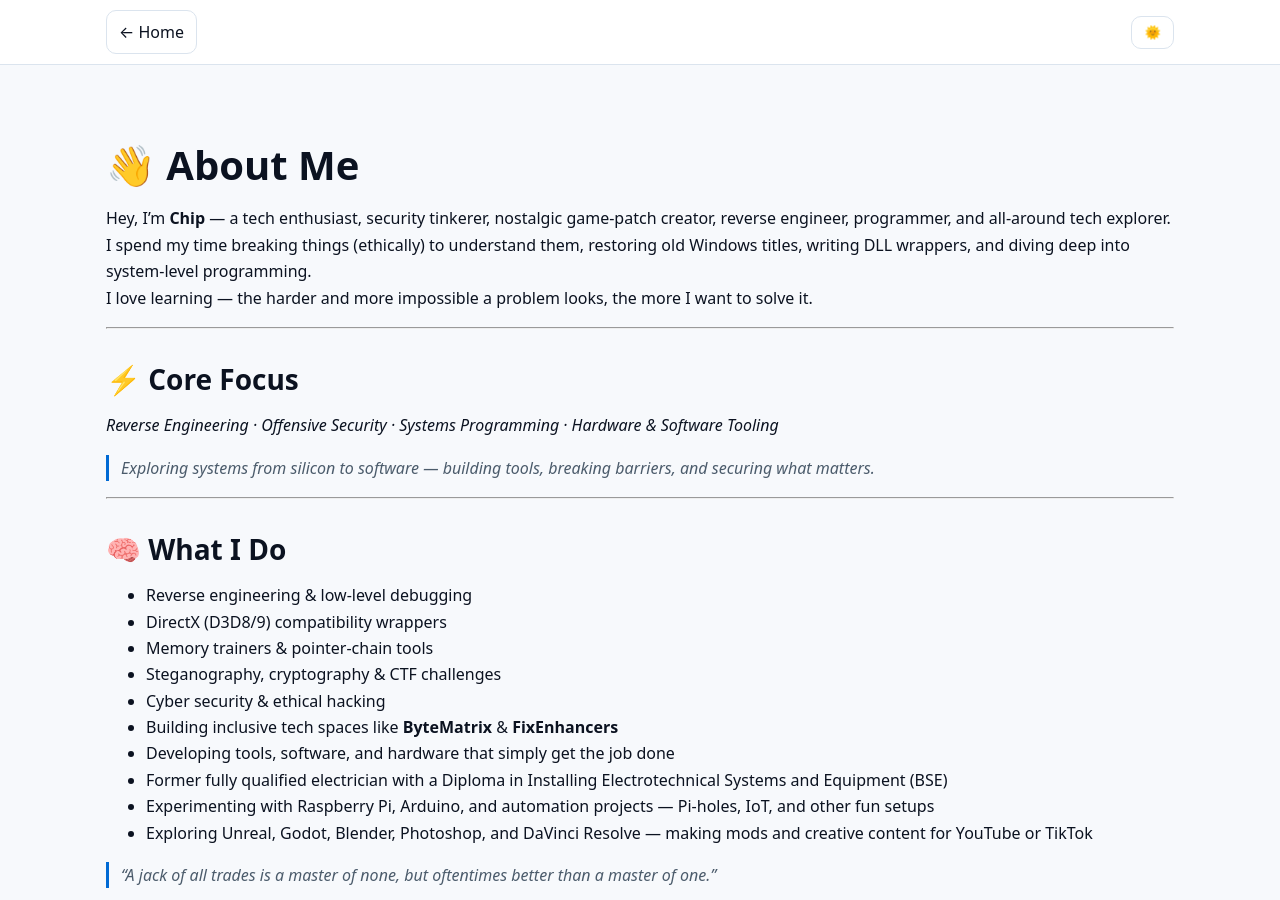
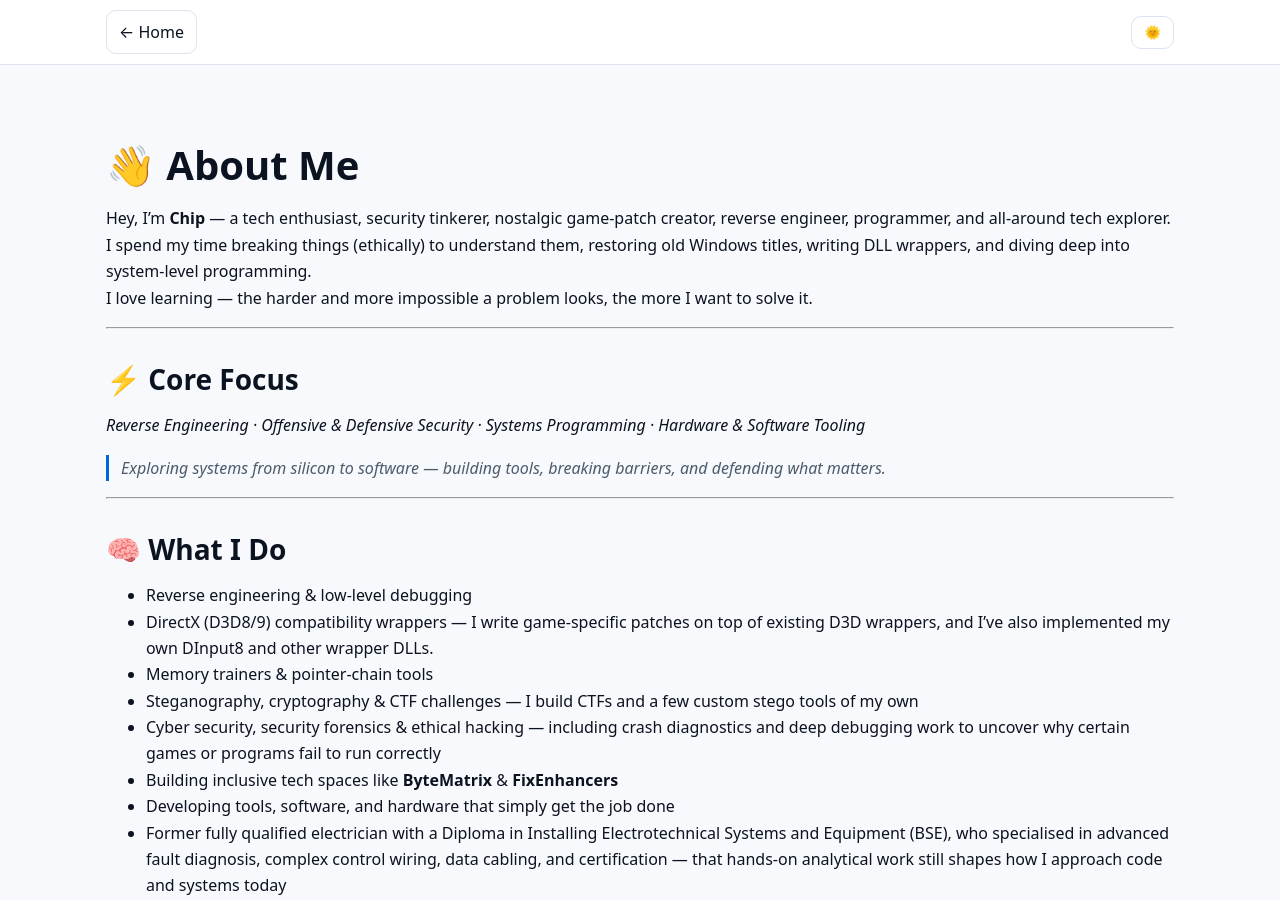
Before and after one commit to Chip-Biscuit/Chip-Biscuit.github.io, a Jekyll site: the page built from about/index.md, in a window 1280 px wide and 900 px high. Built offline with Jekyll 4.4.1, drawn with Linux system fonts in a browser that asks for light colours; some of the changed text lies outside the part shown.

Commit message:
Update index.md

```diff
--- a/about/index.md
+++ b/about/index.md
@@ -1,7 +1,7 @@
 ---
 title: "About Chip Biscuit"
 layout: default
-summary: "Reverse Engineering · Offensive Security · Systems Programming · Hardware & Software Tooling"
+summary: "Reverse Engineering · Offensive & Defensive Security · Systems Programming · Hardware & Software Tooling"
 ---
 
 # 👋 About Me
@@ -13,22 +13,22 @@ I love learning — the harder and more impossible a problem looks, the more I w
 ---
 
 ## ⚡ Core Focus
-*Reverse Engineering · Offensive Security · Systems Programming · Hardware & Software Tooling*
+*Reverse Engineering · Offensive & Defensive Security · Systems Programming · Hardware & Software Tooling*
 
-> *Exploring systems from silicon to software — building tools, breaking barriers, and securing what matters.*
+> *Exploring systems from silicon to software — building tools, breaking barriers, and defending what matters.*
 
 ---
 
 ## 🧠 What I Do
 
 - Reverse engineering & low-level debugging
-- DirectX (D3D8/9) compatibility wrappers
+- DirectX (D3D8/9) compatibility wrappers — I write game-specific patches on top of existing D3D wrappers, and I’ve also implemented my own DInput8 and other wrapper DLLs.
 - Memory trainers & pointer-chain tools
-- Steganography, cryptography & CTF challenges
-- Cyber security & ethical hacking
+- Steganography, cryptography & CTF challenges — I build CTFs and a few custom stego tools of my own
+- Cyber security, security forensics & ethical hacking — including crash diagnostics and deep debugging work to uncover why certain games or programs fail to run correctly
 - Building inclusive tech spaces like **ByteMatrix** & **FixEnhancers**
 - Developing tools, software, and hardware that simply get the job done
-- Former fully qualified electrician with a Diploma in Installing Electrotechnical Systems and Equipment (BSE)
+- Former fully qualified electrician with a Diploma in Installing Electrotechnical Systems and Equipment (BSE), who specialised in advanced fault diagnosis, complex control wiring, data cabling, and certification — that hands-on analytical work still shapes how I approach code and systems today
 - Experimenting with Raspberry Pi, Arduino, and automation projects — Pi-holes, IoT, and other fun setups
 - Exploring Unreal, Godot, Blender, Photoshop, and DaVinci Resolve — making mods and creative content for YouTube or TikTok
 
@@ -73,13 +73,15 @@ I’m passionate about creating tech spaces that value different ways of thinkin
 `Linux` (Kali · BlackArch · Mint) · `Windows` · `WSL` · `Command Line`
 
 **Reverse Engineering & Debugging**
-`IDA` · `Ghidra` · `Cheat Engine` · `x64dbg` · `OllyDbg` ·
+`IDA` · `Ghidra` · `Cheat Engine` · `x64dbg` · `OllyDbg` · `Detect It Easy (DiE)`
+**Crash Dumps & Forensics**
+`ProcDump` · `WinDbg` · `Visual Studio Debugger` · `Process Monitor (ProcMon)`
 
 **Game & System-Level Work**
 `Direct3D 8/9` · `MinHook` · `DXWrapper` · `WinMM` · `DInput`
 
-**Security & Forensics**
-`Burp Suite` · `nmap` · `Wireshark` · `hashcat` · `Steganography Tools`
+**Security, Forensics & Crypto**
+`Burp Suite` · `nmap` · `Wireshark` · `hashcat` · `cryptography & cipher tooling` · `steganography tools`
 
 ---
 
```
